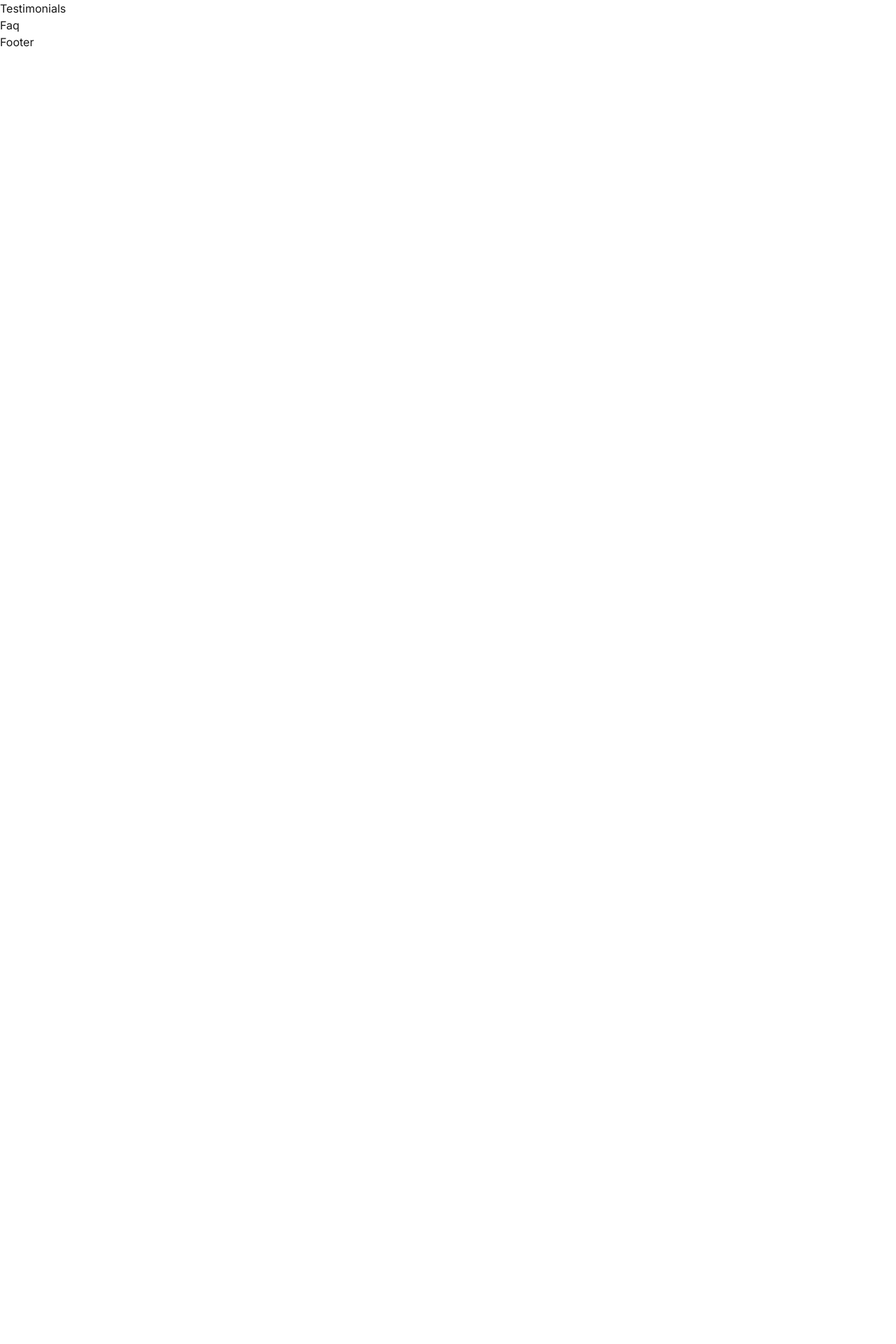
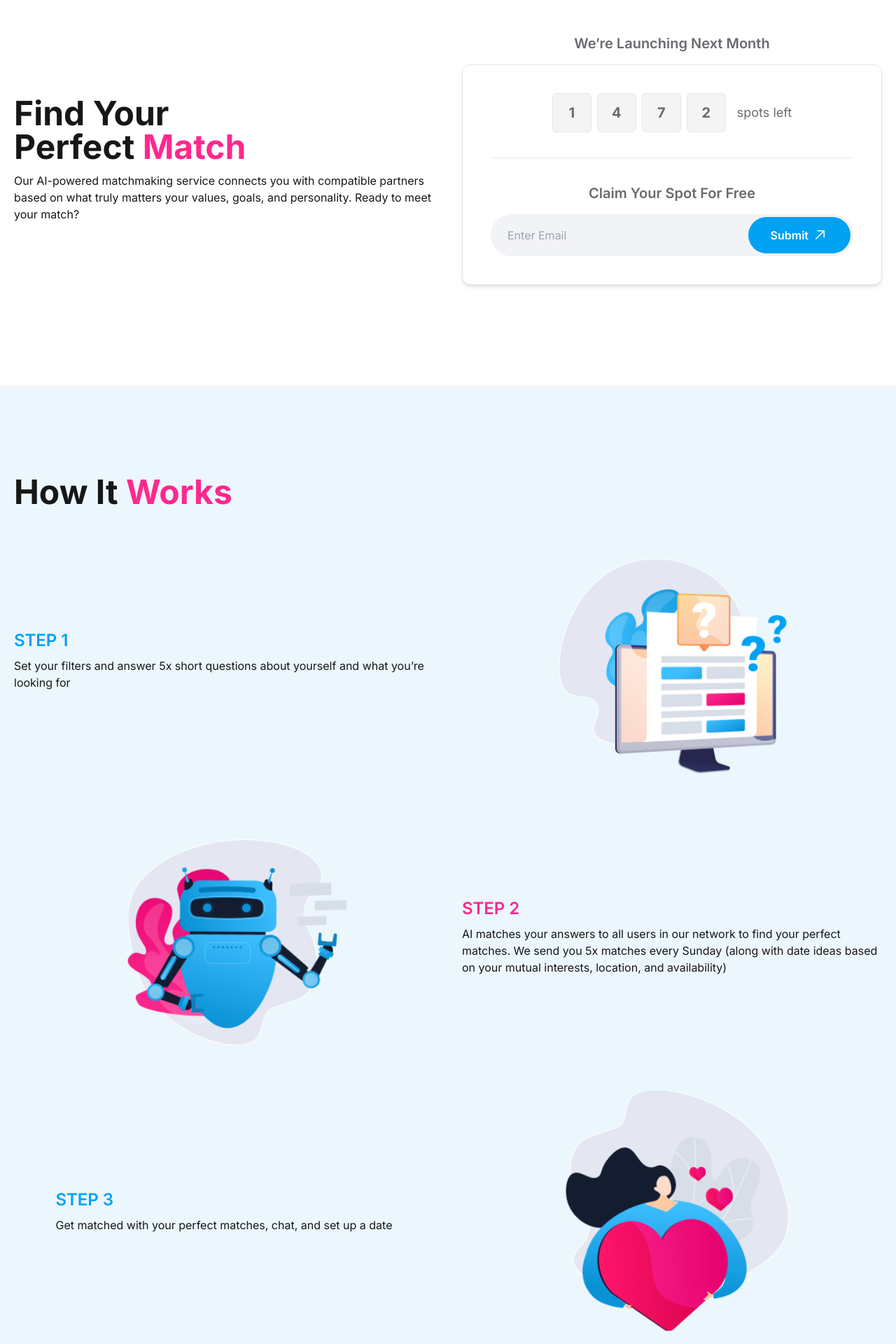
Before and after one commit to rakibislam2233/maker, a Next.js app: page / in a window 1280 px wide. Shown: the part 200-2120 px from the top of the page at 70% size. Before the commit the page ends 800 px from the top, so only its background shows below. Built offline with nearby package versions, Linux system fonts and the light colour scheme.

Commit message:
Add HeroSection and HowItWorks components; update package dependencies

```diff
--- a/src/components/HeroSection/HeroSection.tsx
+++ b/src/components/HeroSection/HeroSection.tsx
@@ -1,9 +1,61 @@
-import React from 'react'
+import React from "react";
+import { GoArrowUpRight } from "react-icons/go";
 
 const HeroSection = () => {
+  const spotsLeft = 1472; // Number of spots left
+
+  // Convert the spotsLeft number into an array of digits
+  const spotsArray = spotsLeft.toString().split("");
   return (
-    <div>HeroSection</div>
-  )
-}
+    <section className="w-full h-full px-5 py-28 md:py-36">
+      <div className="w-full max-w-7xl mx-auto grid grid-cols-1 md:grid-cols-2 gap-10 items-center">
+        <div>
+          <h1 className="text-3xl md:text-5xl xl:text-6xl font-bold leading-normal">
+            Find Your <br /> Perfect{" "}
+            <span className="text-secondary">Match</span>
+          </h1>
+          <p className="text-[16px]  mt-3">
+            Our AI-powered matchmaking service connects you with compatible
+            partners based on what truly matters your values, goals, and
+            personality. Ready to meet your match?
+          </p>
+        </div>
+        <div className="w-full flex flex-col text-center justify-center">
+          <h1 className="text-xl font-semibold text-[#696B6F] mb-4">
+            We’re Launching Next Month
+          </h1>
+          <div className="w-full max-w-full border p-10 rounded-xl shadow-md bg-white mx-auto">
+          <div className="flex items-center justify-center gap-2 mb-6">
+            {spotsArray.map((digit, index) => (
+              <div
+                key={index}
+                    className="size-14 flex items-center justify-center border rounded-md bg-[#F4F4F4]"
+              >
+                <span className="text-xl font-bold text-[#696B6F]">{digit}</span>
+              </div>
+            ))}
+            <span className="text-lg text-[#696B6F] ml-2">spots left</span>
+          </div>
+          <hr className="my-9" />
+          <h3 className="text-xl font-semibold text-[#696B6F] mb-4">
+            Claim Your Spot For Free
+          </h3>
+          <div className="flex justify-between items-center gap-1 rounded-full bg-[#F2F3F6] p-1">
+            <input
+              type="email"
+              placeholder="Enter Email"
+              className="w-full py-2 px-5 rounded-l-full outline-none bg-transparent text-[#696B6F]"
+            />
+            <button className="bg-[#00A2F3] text-white px-8 py-3.5 rounded-full font-semibold flex items-center gap-1">
+              Submit
+              <GoArrowUpRight className="size-6"/>
+            </button>
+          </div>
+        </div>
+          </div>
+      </div>
+    </section>
+  );
+};
 
-export default HeroSection
+export default HeroSection;
--- a/src/components/HowItWorks/HowItWorks.tsx
+++ b/src/components/HowItWorks/HowItWorks.tsx
@@ -1,9 +1,72 @@
-import React from 'react'
+import Image from "next/image";
+import step1 from "@/assets/how-work/step1.png";
+import step2 from "@/assets/how-work/step2.png";
+import step3 from "@/assets/how-work/step3.png";
 
 const HowItWorks = () => {
   return (
-    <div>HowItWorks</div>
-  )
-}
+    <div className="w-full bg-[#EBF7FD] px-5 py-16 md:py-32">
+      <div className="w-full max-w-7xl mx-auto">
+        <h1 className="text-3xl md:text-5xl xl:text-6xl font-bold leading-normal">
+          How It <span className="text-secondary">Works</span>
+        </h1>
+        <div className="w-full grid grid-cols-1 md:grid-cols-2 place-items-center place-content-center gap-10 mt-10">
+          {/* Step 1 */}
+          <div className="order-1 md:order-1 space-y-2">
+            <h1 className="text-primary text-2xl font-semibold uppercase">
+              Step 1
+            </h1>
+            <h1>
+              Set your filters and answer 5x short questions about yourself and
+              what you’re looking for
+            </h1>
+          </div>
+          <Image
+            src={step1}
+            alt="step1"
+            width={350}
+            height={300}
+            className="order-2 md:order-2 mx-auto"
+          />
+          {/* Step 2 */}
+          <div className="order-3 md:order-4 space-y-2">
+            <h1 className="text-secondary text-2xl font-semibold uppercase">
+              Step 2
+            </h1>
+            <h1>
+              AI matches your answers to all users in our network to find your
+              perfect matches. We send you 5x matches every Sunday (along with
+              date ideas based on your mutual interests, location, and
+              availability)
+            </h1>
+          </div>
+          <Image
+            src={step2}
+            alt="step2"
+            width={350}
+            height={300}
+            className="order-4 md:order-3 mx-auto"
+          />
+          {/* Step 3 */}
+          <div className="order-5 md:order-5 space-y-2">
+            <h1 className="text-primary text-2xl font-semibold uppercase">
+              Step 3
+            </h1>
+            <h1>
+              Get matched with your perfect matches, chat, and set up a date
+            </h1>
+          </div>
+          <Image
+            src={step3}
+            alt="step3"
+            width={350}
+            height={300}
+            className="order-6 md:order-6 mx-auto"
+          />
+        </div>
+      </div>
+    </div>
+  );
+};
 
-export default HowItWorks
+export default HowItWorks;
```
Also changed, not shown: package.json (+6 -5 lines), 1 other file (tests, documents, lock files or other folders).
